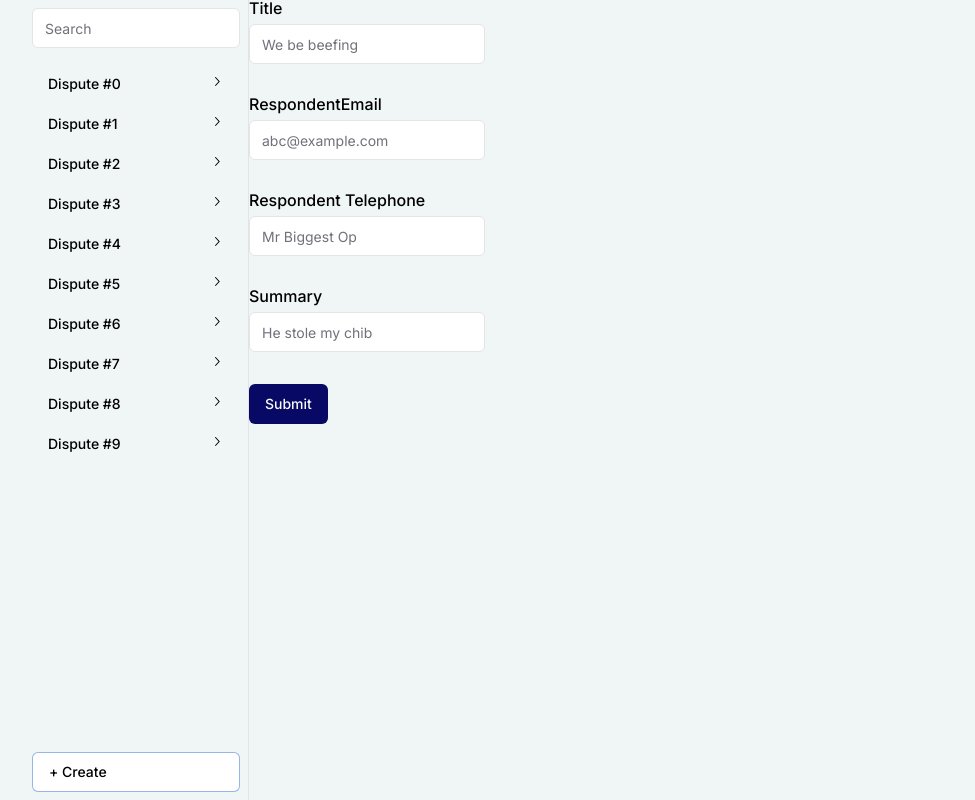
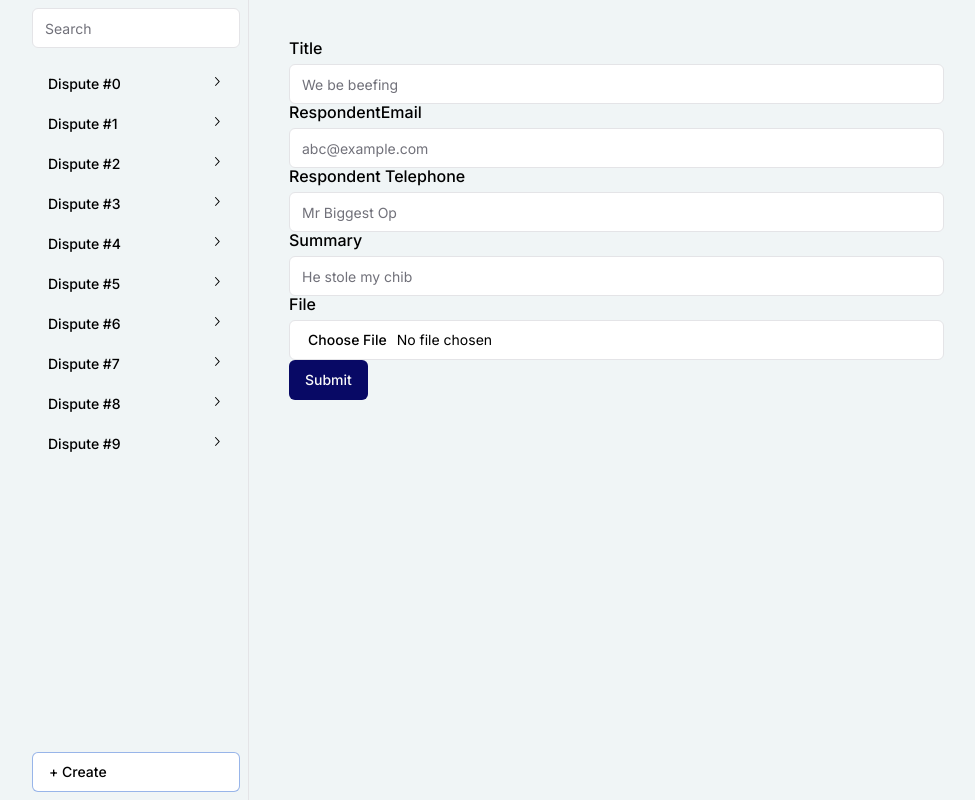
Before and after one commit to COS301-SE-2024/Dispute-Resolution-Engine, a Next.js app in the folder frontend/: page /disputes/create in a window 1280 px wide. Shown: the whole page, without its empty margins (136-1111 px from the left). Built offline with nearby package versions, Linux system fonts and the light colour scheme; no server answers.

Commit message:
feat added file proper

```diff
--- a/frontend/src/app/disputes/create/page.tsx
+++ b/frontend/src/app/disputes/create/page.tsx
@@ -1,73 +1,41 @@
 "use client";
 
-import { z } from "zod";
-import { useForm } from "react-hook-form";
+import { Button } from "@/components/ui/button";
 import {
   Form,
   FormControl,
-  FormDescription,
   FormField,
   FormItem,
   FormLabel,
   FormMessage,
-} from "@/components/ui/form"
+} from "@/components/ui/form";
+import { Input } from "@/components/ui/input";
 import { zodResolver } from "@hookform/resolvers/zod";
-import { Input } from "@/components/ui/input";
-import { Button } from "@/components/ui/button";
-import { API_URL } from "@/lib/utils";
-import { Evidence } from "@/lib/interfaces/dispute";
-export interface DisputeCreateRequest {
-  description: string;
-  desired_outcome: string;
+import { useForm } from "react-hook-form";
+import { z } from "zod";
 
-  respondent: {
-    full_name: string;
-    email: string;
-    telephone: string;
-  };
-
-  jurisdictional_basis: Evidence;
-
-  /**
-   * IDs of all adjudicators to be appointed
-   */
-  adjudicators: string[];
-
-  // This should be FormData, but I don't know how to annotate that
-  evidence: Evidence[];
-}
-// Add field for evidence which is a file upload
 const formSchema = z.object({
   title: z.string().min(2).max(50),
   respondentEmail: z.string().email(),
   respondentTelephone: z.string().min(10).max(15),
-  summary: z.string().max(500),
-})
+  summary: z.string().min(3).max(500),
+  file: z.instanceof(FileList).optional(),
+});
 
 export default function CreateDispute() {
   const form = useForm<z.infer<typeof formSchema>>({
-    defaultValues: {
-      title: "",
-      respondentEmail: "",
-      respondentTelephone: "",
-      summary: "",
-    },
     resolver: zodResolver(formSchema),
-  })
-  function onSubmit(values: z.infer<typeof formSchema>) {
-    const data = fetch(`${API_URL}/login`, {
-      method: "POST",
-      headers: {
-        "Content-Type": "application/json",
-      },
-      body: JSON.stringify(values),
-    })
-    console.log(values)
-  }
+  });
+
+  const fileRef = form.register("file");
+
+  const onSubmit = (data: z.infer<typeof formSchema>) => {
+    console.log(data);
+  };
 
   return (
     <Form {...form}>
-      <form onSubmit={form.handleSubmit(onSubmit)} className="space-y-8">
+      <form onSubmit={form.handleSubmit(onSubmit)} className="w-full p-10">
         <FormField
           control={form.control}
           name="title"
@@ -116,8 +84,23 @@ export default function CreateDispute() {
             </FormItem>
           )}
         />
+        <FormField
+          control={form.control}
+          name="file"
+          render={({ field }) => {
+            return (
+              <FormItem>
+                <FormLabel>File</FormLabel>
+                <FormControl>
+                  <Input type="file" placeholder="shadcn" {...fileRef} />
+                </FormControl>
+                <FormMessage />
+              </FormItem>
+            );
+          }}
+        />
         <Button type="submit">Submit</Button>
       </form>
     </Form>
-  )
+  );
 }
```
